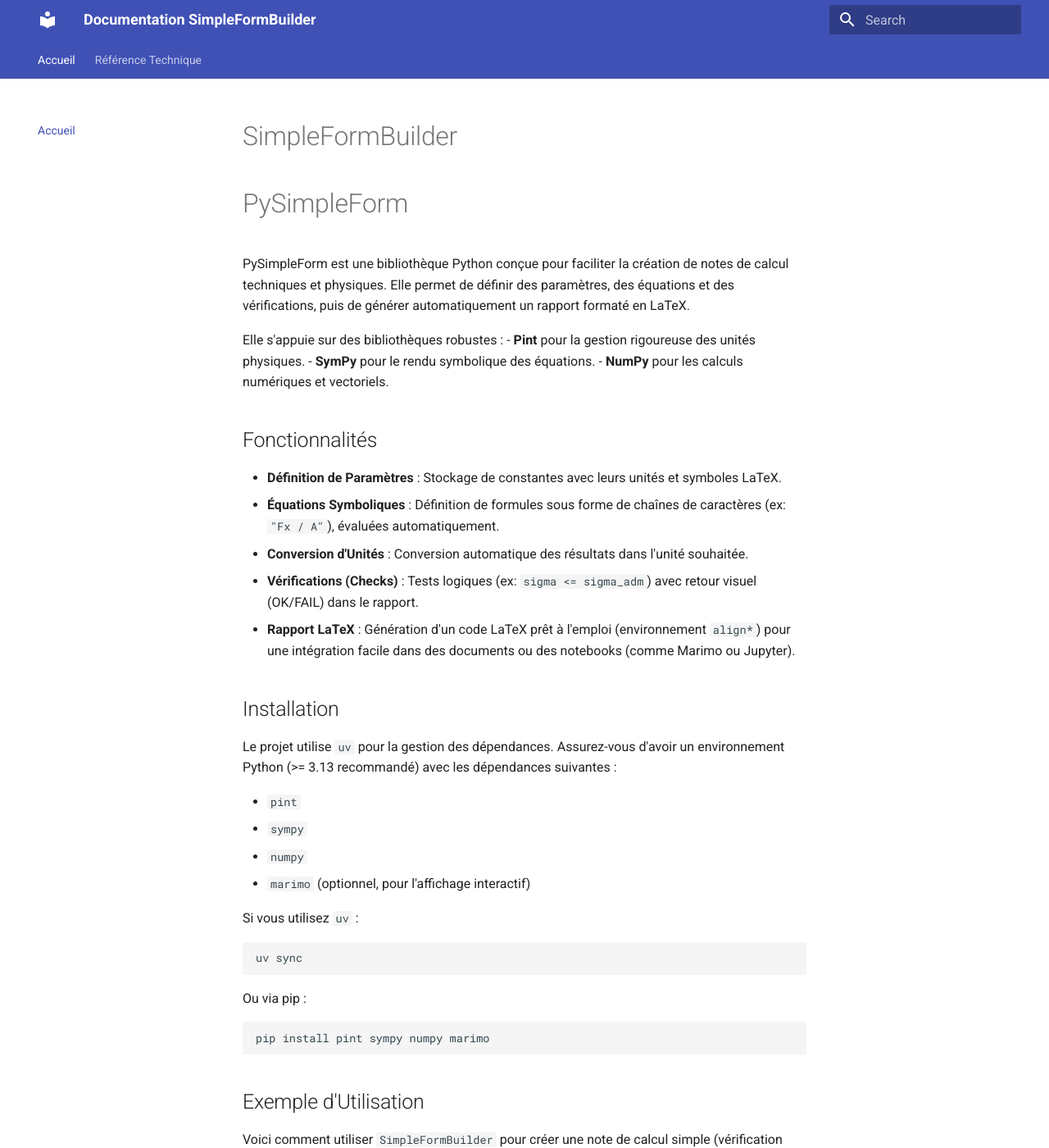
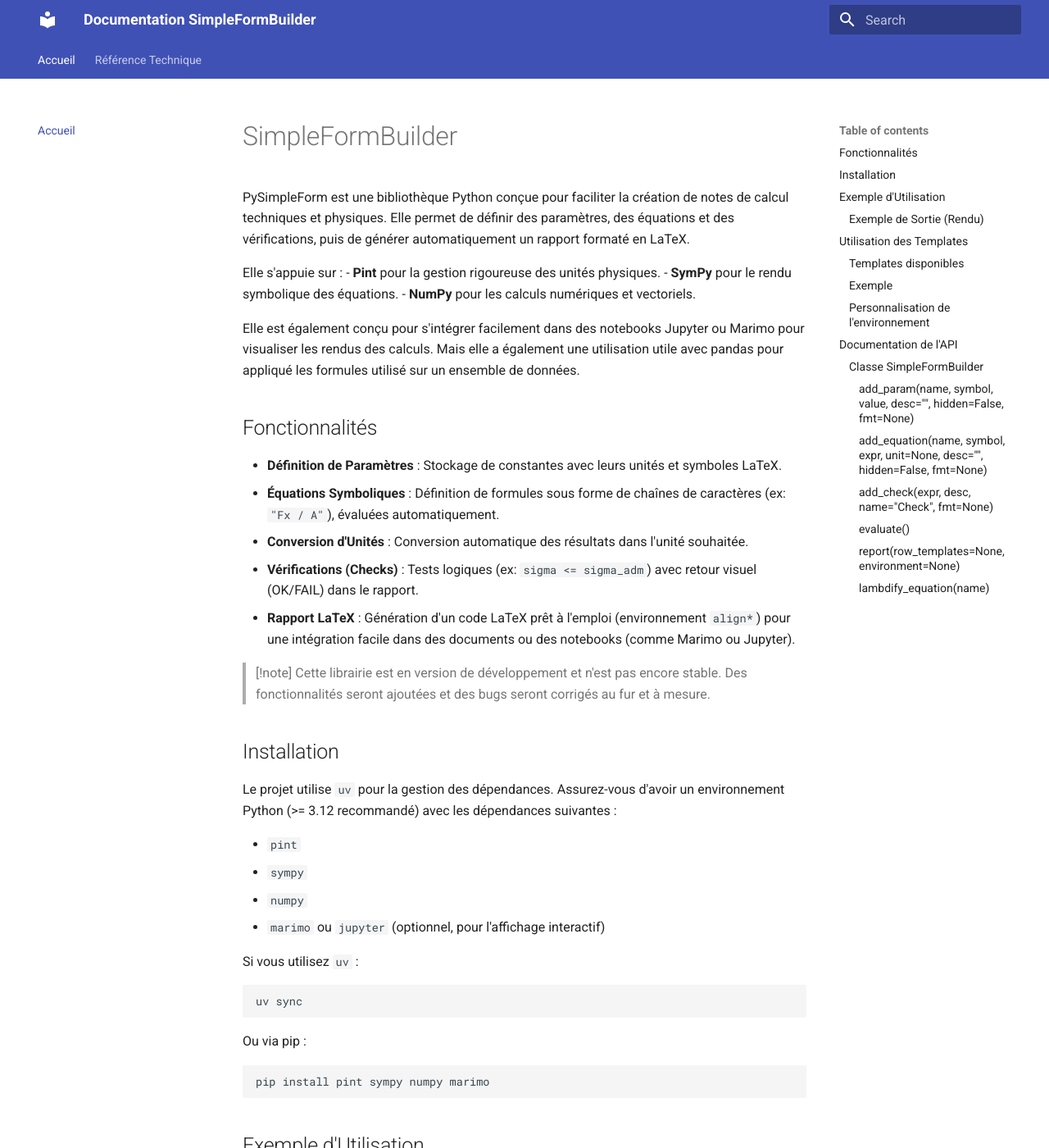
Before and after one commit to Tyrin451/SimpleFormBuilder, an MkDocs documentation site: the page built from docs/index.md, in a window 1280 px wide and 1400 px high. Shown: the whole window at 82% size. Built offline with MkDocs 1.6.1 and Material for MkDocs 9.7.7, drawn with Linux system fonts in a browser that asks for light colours; some of the changed text lies outside the part shown.

Commit message:
docs: Add comprehensive documentation for SimpleFormBuilder and update README with project name, integration details, and development status.

````diff
--- a/docs/index.md
+++ b/docs/index.md
@@ -1,13 +1,13 @@
 # SimpleFormBuilder
-
-# PySimpleForm
 
 PySimpleForm est une bibliothèque Python conçue pour faciliter la création de notes de calcul techniques et physiques. Elle permet de définir des paramètres, des équations et des vérifications, puis de générer automatiquement un rapport formaté en LaTeX.
 
-Elle s'appuie sur des bibliothèques robustes :
+Elle s'appuie sur :
 - **Pint** pour la gestion rigoureuse des unités physiques.
 - **SymPy** pour le rendu symbolique des équations.
 - **NumPy** pour les calculs numériques et vectoriels.
+
+Elle est également conçu pour s'intégrer facilement dans des notebooks Jupyter ou Marimo pour visualiser les rendus des calculs. Mais elle a également une utilisation utile avec pandas pour appliqué les formules utilisé sur un ensemble de données.
 
 ## Fonctionnalités
 
@@ -17,14 +17,17 @@
 - **Vérifications (Checks)** : Tests logiques (ex: `sigma <= sigma_adm`) avec retour visuel (OK/FAIL) dans le rapport.
 - **Rapport LaTeX** : Génération d'un code LaTeX prêt à l'emploi (environnement `align*`) pour une intégration facile dans des documents ou des notebooks (comme Marimo ou Jupyter).
 
+>[!note]
+> Cette librairie est en version de développement et n'est pas encore stable. Des fonctionnalités seront ajoutées et des bugs seront corrigés au fur et à mesure.
+
 ## Installation
 
-Le projet utilise `uv` pour la gestion des dépendances. Assurez-vous d'avoir un environnement Python (>= 3.13 recommandé) avec les dépendances suivantes :
+Le projet utilise `uv` pour la gestion des dépendances. Assurez-vous d'avoir un environnement Python (>= 3.12 recommandé) avec les dépendances suivantes :
 
 - `pint`
 - `sympy`
 - `numpy`
-- `marimo` (optionnel, pour l'affichage interactif)
+- `marimo` ou `jupyter` (optionnel, pour l'affichage interactif)
 
 Si vous utilisez `uv` :
 ```bash
@@ -99,13 +102,15 @@
 
 - **`"standard"`** (Défaut) : Présentation tabulaire classique (`align*`).
 - **`"compact"`** : Présentation simplifiée sans descriptions textuelles (`align*`).
-- **`"detailed"`** : Présentation sous forme de liste avec descriptions en gras (`itemize`).
+
+>[!note]
+> Le template "detailed" est actuellement en développement.
 
 ### Exemple
 
 ```python
 # Initialisation avec un template
-builder = SimpleFormBuilder(template="detailed")
+builder = SimpleFormBuilder(template="compact")
 # ... ajout des paramètres et équations ...
 print(builder.report())
 ```
````
Also changed, not shown: README.md (+13 -6 lines).
